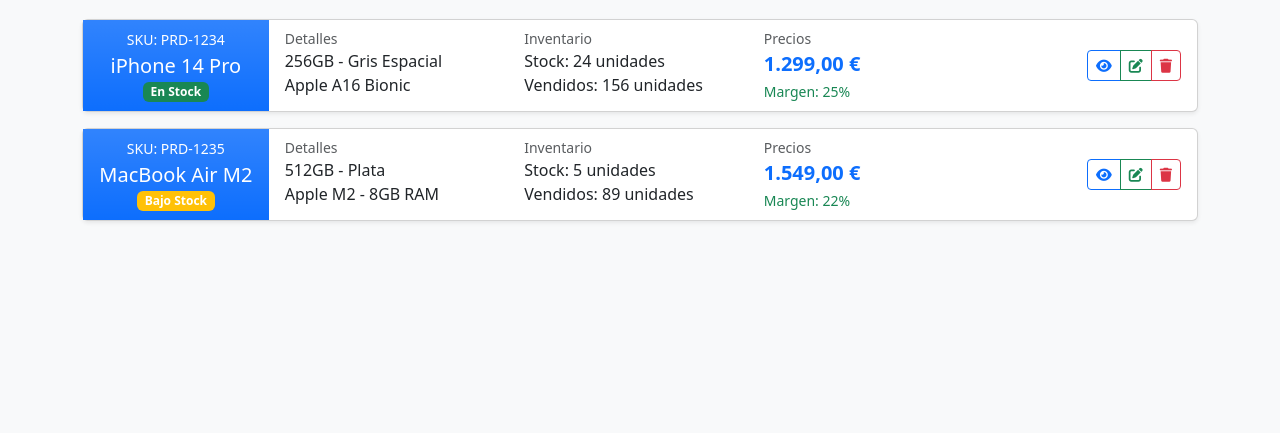
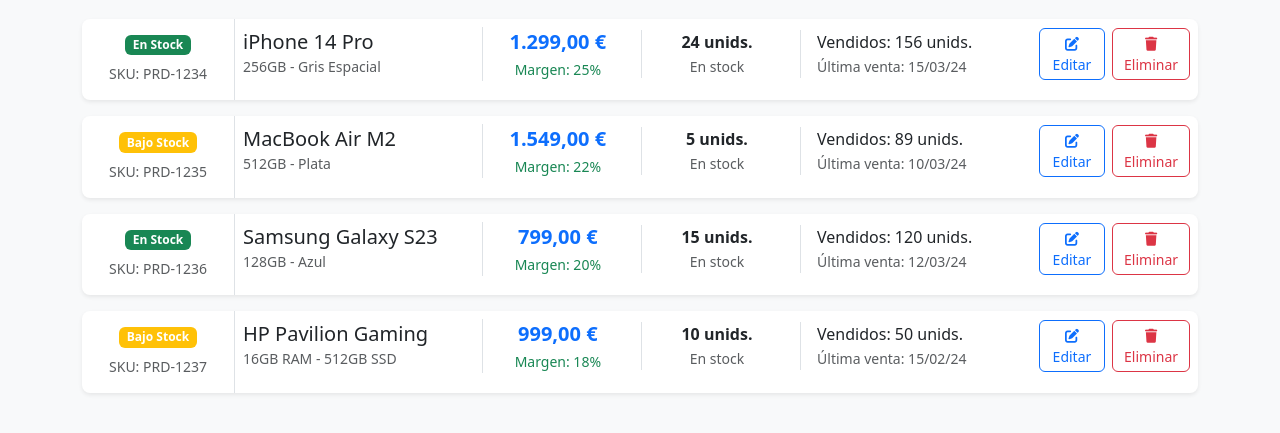
Before and after one commit to DaltonCuenca/sitaweb.github.io, a plain HTML site: page index.html in a window 1280 px wide. Shown: the part 77-510 px from the top of the page. Drawn offline with nearby package versions, Linux system fonts and the light colour scheme.

Commit message:
otras tarjetas

```diff
--- a/index.html
+++ b/index.html
@@ -17,47 +17,50 @@
     <div class="row">
       <!-- Producto 1 -->
       <div class="col-12 mb-3">
-        <div class="card shadow-sm">
+        <div class="card border-0 shadow-sm rounded-3">
           <div class="row g-0">
-            <div class="col-md-2 bg-primary bg-gradient text-white d-flex align-items-center justify-content-center py-2">
-              <div class="text-center">
-                <small class="d-block text-uppercase mb-1">SKU: PRD-1234</small>
-                <h5 class="mb-0">iPhone 14 Pro</h5>
-                <span class="badge bg-success mt-1">En Stock</span>
+            <div class="col-auto p-3 border-end">
+              <div class="d-flex flex-column align-items-center" style="width: 120px;">
+                <span class="badge bg-success mb-2">En Stock</span>
+                <small class="text-muted">SKU: PRD-1234</small>
               </div>
             </div>
-            <div class="col-md-8">
-              <div class="card-body py-2">
-                <div class="row g-2">
-                  <div class="col-md-4">
-                    <small class="text-muted d-block">Detalles</small>
-                    <div>256GB - Gris Espacial</div>
-                    <div>Apple A16 Bionic</div>
+            <div class="col">
+              <div class="card-body p-2">
+                <div class="row align-items-center g-2">
+                  <div class="col-md-3">
+                    <h5 class="mb-0">iPhone 14 Pro</h5>
+                    <small class="text-muted">256GB - Gris Espacial</small>
                   </div>
-                  <div class="col-md-4">
-                    <small class="text-muted d-block">Inventario</small>
-                    <div>Stock: 24 unidades</div>
-                    <div>Vendidos: 156 unidades</div>
+                  <div class="col-md-2">
+                    <div class="text-center border-start">
+                      <div class="fs-5 fw-bold text-primary">1.299,00 €</div>
+                      <small class="text-success">Margen: 25%</small>
+                    </div>
                   </div>
-                  <div class="col-md-4">
-                    <small class="text-muted d-block">Precios</small>
-                    <div class="fs-5 fw-bold text-primary">1.299,00 €</div>
-                    <div><small class="text-success">Margen: 25%</small></div>
+                  <div class="col-md-2">
+                    <div class="text-center border-start">
+                      <div class="fw-bold">24 unids.</div>
+                      <small class="text-muted">En stock</small>
+                    </div>
+                  </div>
+                  <div class="col-md-3">
+                    <div class="border-start ps-3">
+                      <div>Vendidos: 156 unids.</div>
+                      <small class="text-muted">Última venta: 15/03/24</small>
+                    </div>
+                  </div>
+                  <div class="col-md-2 text-end">
+                    <div class="btn-group">
+                      <button class="btn btn-outline-primary btn-sm rounded-2 me-2" title="Editar">
+                        <i class="fas fa-edit"></i> Editar
+                      </button>
+                      <button class="btn btn-outline-danger btn-sm rounded-2" title="Eliminar">
+                        <i class="fas fa-trash"></i> Eliminar
+                      </button>
+                    </div>
                   </div>
                 </div>
-              </div>
-            </div>
-            <div class="col-md-2 d-flex align-items-center justify-content-end pe-3">
-              <div class="btn-group">
-                <button class="btn btn-outline-primary btn-sm" title="Ver detalles">
-                  <i class="fas fa-eye"></i>
-                </button>
-                <button class="btn btn-outline-success btn-sm" title="Editar">
-                  <i class="fas fa-edit"></i>
-                </button>
-                <button class="btn btn-outline-danger btn-sm" title="Eliminar">
-                  <i class="fas fa-trash"></i>
-                </button>
               </div>
             </div>
           </div>
@@ -66,47 +69,153 @@
 
       <!-- Producto 2 -->
       <div class="col-12 mb-3">
-        <div class="card shadow-sm">
+        <div class="card border-0 shadow-sm rounded-3">
           <div class="row g-0">
-            <div class="col-md-2 bg-primary bg-gradient text-white d-flex align-items-center justify-content-center py-2">
-              <div class="text-center">
-                <small class="d-block text-uppercase mb-1">SKU: PRD-1235</small>
-                <h5 class="mb-0">MacBook Air M2</h5>
-                <span class="badge bg-warning mt-1">Bajo Stock</span>
+            <div class="col-auto p-3 border-end">
+              <div class="d-flex flex-column align-items-center" style="width: 120px;">
+                <span class="badge bg-warning mb-2">Bajo Stock</span>
+                <small class="text-muted">SKU: PRD-1235</small>
               </div>
             </div>
-            <div class="col-md-8">
-              <div class="card-body py-2">
-                <div class="row g-2">
-                  <div class="col-md-4">
-                    <small class="text-muted d-block">Detalles</small>
-                    <div>512GB - Plata</div>
-                    <div>Apple M2 - 8GB RAM</div>
+            <div class="col">
+              <div class="card-body p-2">
+                <div class="row align-items-center g-2">
+                  <div class="col-md-3">
+                    <h5 class="mb-0">MacBook Air M2</h5>
+                    <small class="text-muted">512GB - Plata</small>
                   </div>
-                  <div class="col-md-4">
-                    <small class="text-muted d-block">Inventario</small>
-                    <div>Stock: 5 unidades</div>
-                    <div>Vendidos: 89 unidades</div>
+                  <div class="col-md-2">
+                    <div class="text-center border-start">
+                      <div class="fs-5 fw-bold text-primary">1.549,00 €</div>
+                      <small class="text-success">Margen: 22%</small>
+                    </div>
                   </div>
-                  <div class="col-md-4">
-                    <small class="text-muted d-block">Precios</small>
-                    <div class="fs-5 fw-bold text-primary">1.549,00 €</div>
-                    <div><small class="text-success">Margen: 22%</small></div>
+                  <div class="col-md-2">
+                    <div class="text-center border-start">
+                      <div class="fw-bold">5 unids.</div>
+                      <small class="text-muted">En stock</small>
+                    </div>
+                  </div>
+                  <div class="col-md-3">
+                    <div class="border-start ps-3">
+                      <div>Vendidos: 89 unids.</div>
+                      <small class="text-muted">Última venta: 10/03/24</small>
+                    </div>
+                  </div>
+                  <div class="col-md-2 text-end">
+                    <div class="btn-group">
+                      <button class="btn btn-outline-primary btn-sm rounded-2 me-2" title="Editar">
+                        <i class="fas fa-edit"></i> Editar
+                      </button>
+                      <button class="btn btn-outline-danger btn-sm rounded-2" title="Eliminar">
+                        <i class="fas fa-trash"></i> Eliminar
+                      </button>
+                    </div>
                   </div>
                 </div>
               </div>
             </div>
-            <div class="col-md-2 d-flex align-items-center justify-content-end pe-3">
-              <div class="btn-group">
-                <button class="btn btn-outline-primary btn-sm" title="Ver detalles">
-                  <i class="fas fa-eye"></i>
-                </button>
-                <button class="btn btn-outline-success btn-sm" title="Editar">
-                  <i class="fas fa-edit"></i>
-                </button>
-                <button class="btn btn-outline-danger btn-sm" title="Eliminar">
-                  <i class="fas fa-trash"></i>
-                </button>
+          </div>
+        </div>
+      </div>
+
+      <!-- Producto 3 -->
+      <div class="col-12 mb-3">
+        <div class="card border-0 shadow-sm rounded-3">
+          <div class="row g-0">
+            <div class="col-auto p-3 border-end">
+              <div class="d-flex flex-column align-items-center" style="width: 120px;">
+                <span class="badge bg-success mb-2">En Stock</span>
+                <small class="text-muted">SKU: PRD-1236</small>
+              </div>
+            </div>
+            <div class="col">
+              <div class="card-body p-2">
+                <div class="row align-items-center g-2">
+                  <div class="col-md-3">
+                    <h5 class="mb-0">Samsung Galaxy S23</h5>
+                    <small class="text-muted">128GB - Azul</small>
+                  </div>
+                  <div class="col-md-2">
+                    <div class="text-center border-start">
+                      <div class="fs-5 fw-bold text-primary">799,00 €</div>
+                      <small class="text-success">Margen: 20%</small>
+                    </div>
+                  </div>
+                  <div class="col-md-2">
+                    <div class="text-center border-start">
+                      <div class="fw-bold">15 unids.</div>
+                      <small class="text-muted">En stock</small>
+                    </div>
+                  </div>
+                  <div class="col-md-3">
+                    <div class="border-start ps-3">
+                      <div>Vendidos: 120 unids.</div>
+                      <small class="text-muted">Última venta: 12/03/24</small>
+                    </div>
+                  </div>
+                  <div class="col-md-2 text-end">
+                    <div class="btn-group">
+                      <button class="btn btn-outline-primary btn-sm rounded-2 me-2" title="Editar">
+                        <i class="fas fa-edit"></i> Editar
+                      </button>
+                      <button class="btn btn-outline-danger btn-sm rounded-2" title="Eliminar">
+                        <i class="fas fa-trash"></i> Eliminar
+                      </button>
+                    </div>
+                  </div>
+                </div>
+              </div>
+            </div>
+          </div>
+        </div>
+      </div>
+      <!-- Producto 4 -->
+      <div class="col-12 mb-3">
+        <div class="card border-0 shadow-sm rounded-3">
+          <div class="row g-0">
+            <div class="col-auto p-3 border-end">
+              <div class="d-flex flex-column align-items-center" style="width: 120px;">
+                <span class="badge bg-warning mb-2">Bajo Stock</span>
+                <small class="text-muted">SKU: PRD-1237</small>
+              </div>
+            </div>
+            <div class="col">
+              <div class="card-body p-2">
+                <div class="row align-items-center g-2">
+                  <div class="col-md-3">
+                    <h5 class="mb-0">HP Pavilion Gaming</h5>
+                    <small class="text-muted">16GB RAM - 512GB SSD</small>
+                  </div>
+                  <div class="col-md-2">
+                    <div class="text-center border-start">
+                      <div class="fs-5 fw-bold text-primary">999,00 €</div>
+                      <small class="text-success">Margen: 18%</small>
+                    </div>
+                  </div>
+                  <div class="col-md-2">
+                    <div class="text-center border-start">
+                      <div class="fw-bold">10 unids.</div>
+                      <small class="text-muted">En stock</small>
+                    </div>
+                  </div>
+                  <div class="col-md-3">
+                    <div class="border-start ps-3">
+                      <div>Vendidos: 50 unids.</div>
+                      <small class="text-muted">Última venta: 15/02/24</small>
+                    </div>
+                  </div>
+                  <div class="col-md-2 text-end">
+                    <div class="btn-group">
+                      <button class="btn btn-outline-primary btn-sm rounded-2 me-2" title="Editar">
+                        <i class="fas fa-edit"></i> Editar
+                      </button>
+                      <button class="btn btn-outline-danger btn-sm rounded-2" title="Eliminar">
+                        <i class="fas fa-trash"></i> Eliminar
+                      </button>
+                    </div>
+                  </div>
+                </div>
               </div>
             </div>
           </div>
```
